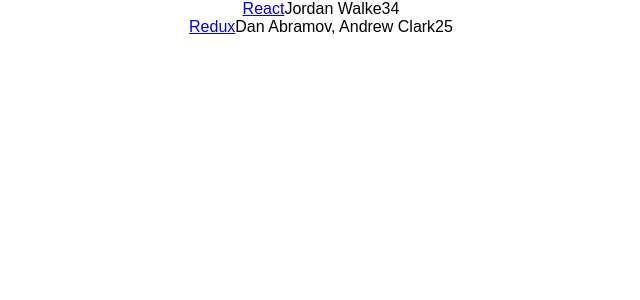
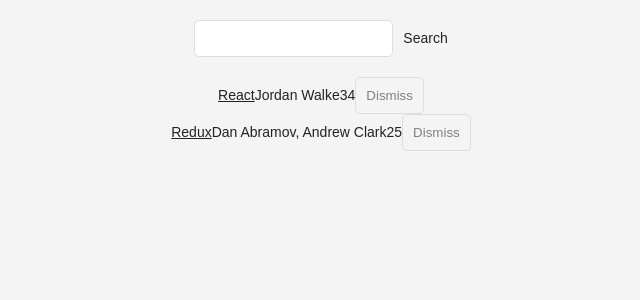
Before and after one commit to sujinleeme/hackernews, a React (Create React App) app: page / in a window 1280 px wide. Shown: the top 300 px of the page, without its empty margins (319-959 px from the left). Built offline with nearby package versions, Linux system fonts and the light colour scheme.

Commit message:
Create .gitignore

```diff
--- a/src/App.css
+++ b/src/App.css
@@ -1,28 +1,63 @@
-.App {
+.page {
+  margin: 20px;
+}
+
+.interactions {
   text-align: center;
 }
 
-.App-logo {
-  animation: App-logo-spin infinite 20s linear;
-  height: 80px;
+.table {
+  margin: 20px 0;
 }
 
-.App-header {
-  background-color: #222;
-  height: 150px;
-  padding: 20px;
-  color: white;
+.table-header {
+  display: flex;
+  line-height: 24px;
+  font-size: 16px;
+  padding: 0 10px;
+  justify-content: space-between;
 }
 
-.App-title {
-  font-size: 1.5em;
+.table-empty {
+  margin: 200px;
+  text-align: center;
+  font-size: 16px;
 }
 
-.App-intro {
-  font-size: large;
+.table-row {
+  display: flex;
+  line-height: 24px;
+  white-space: nowrap;
+  margin: 10px 0;
+  padding: 10px;
+  background: #ffffff;
+  border: 1px solid #e3e3e3;
 }
 
-@keyframes App-logo-spin {
-  from { transform: rotate(0deg); }
-  to { transform: rotate(360deg); }
+.table-header > span {
+  overflow: hidden;
+  text-overflow: ellipsis;
+  padding: 0 5px;
 }
+
+.table-row > span {
+  overflow: hidden;
+  text-overflow: ellipsis;
+  padding: 0 5px;
+}
+
+.button-inline {
+  border-width: 0;
+  background: transparent;
+  color: inherit;
+  text-align: inherit;
+  -webkit-font-smoothing: inherit;
+  padding: 0;
+  font-size: inherit;
+  cursor: pointer;
+}
+
+.button-active {
+  border-radius: 0;
+  border-bottom: 1px solid #38BB6C;
+}
--- a/src/App.js
+++ b/src/App.js
@@ -1,5 +1,8 @@
 import React, {Component} from "react"
 import "./App.css"
+
+const isSearched = (searchTerm) => item =>
+	item.title.toLowerCase().includes(searchTerm.toLowerCase())
 
 const list = [
 	{
@@ -21,24 +24,114 @@
 ]
 
 class App extends Component {
+	constructor(props) {
+		super(props)
+		this.state = {
+			list: list,
+			searchTerm: ""
+		}
+		this.onDismiss = this.onDismiss.bind(this)
+		this.onSearchChange = this.onSearchChange.bind(this)
+
+	}
+
+	onSearchChange(event) {
+		this.setState({searchTerm: event.target.value})
+	}
+
+	onDismiss(id) {
+		const isNotId = item => item.objectID !== id
+		const updatedList = this.state.list.filter(isNotId)
+		this.setState({list: updatedList})
+	}
+
 	render() {
 
+		const {list, searchTerm} = this.state
+
 		return (
-			<div className="App">
-				{list.map(item =>
-						<div key={item.object}>
-              <span>
-                <a href={item.url}>{item.title}</a>
-              </span>
-							<span>{item.author}</span>
-							<span>{item.num_comments}</span>
-							<span>{item.points}</span>
-						</div>
+			<div className="page">
+				<div className="interactions">
+					<Search
+						value={searchTerm}
+						onChange={this.onSearchChange}
+					>
+						Search
 
-					)}
+					</Search>
+
+					<Table
+						list={list}
+						pattern={searchTerm}
+						onDismiss={this.onDismiss}
+					/>
+				</div>
+
 			</div>
 		)
 	}
 }
 
+const Search = ({value, onChange, children}) => {
+	console.log(children)
+	return(
+		<form>
+			<input
+				type="text"
+				value={value}
+				onChange={onChange}
+			/>
+			{children}
+
+		</form>
+
+
+	)
+}
+
+
+const largeColumn = {
+	width: "40%"
+}
+
+const midColumn = {
+	width: "30%"
+}
+
+const smallColumn = {
+	width: "10%"
+}
+
+const Table = ({list, pattern, onDismiss}) =>
+	<div className="table">
+		{list.filter(isSearched(pattern)).map(item =>
+			<div key={item.objectID}>
+        <span style={largeColumn}>
+              <a href={item.url}>{item.title}</a>
+            </span>
+				<span style={midColumn}>
+					{item.author}</span>
+				<span style={smallColumn}>
+					{item.num_comments}</span>
+				<span style={smallColumn}>
+
+					{item.points}</span>
+				<span style={smallColumn}>
+              <Button onClick={() => onDismiss(item.objectID)}>
+                Dismiss
+              </Button>
+            </span>
+			</div>
+		)}
+	</div>
+
+const Button = ({onClick, className = "", children}) =>
+	<button
+		onClick={onClick}
+		className={className}
+		type="button"
+	>
+		{children}
+	</button>
+
 export default App
--- a/src/index.css
+++ b/src/index.css
@@ -1,5 +1,44 @@
 body {
+  color: #222;
+  background: #f4f4f4;
+  font: 400 14px CoreSans, Arial,sans-serif;
+}
+
+a {
+  color: #222;
+}
+
+a:hover {
+  text-decoration: underline;
+}
+
+ul, li {
+  list-style: none;
+  padding: 0;
   margin: 0;
-  padding: 0;
-  font-family: sans-serif;
 }
+
+input {
+  padding: 10px;
+  border-radius: 5px;
+  outline: none;
+  margin-right: 10px;
+  border: 1px solid #dddddd;
+}
+
+button {
+  padding: 10px;
+  border-radius: 5px;
+  border: 1px solid #dddddd;
+  background: transparent;
+  color: #808080;
+  cursor: pointer;
+}
+
+button:hover {
+  color: #222;
+}
+
+*:focus {
+  outline: none;
+}
```
Also changed, not shown: 1 other file (tests, documents, lock files or other folders).
